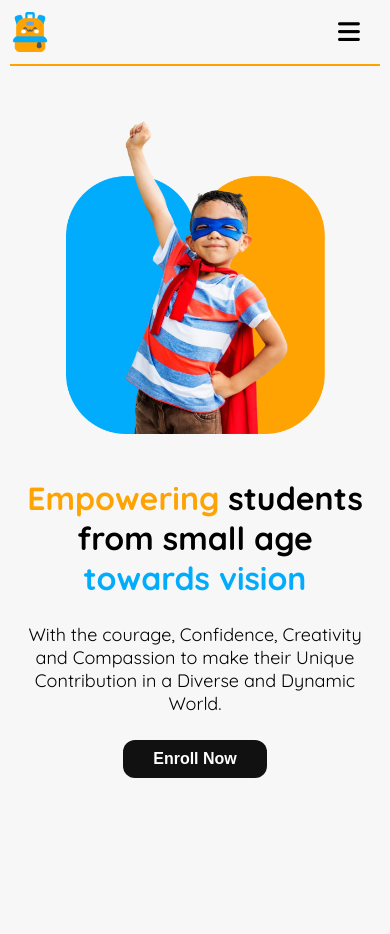
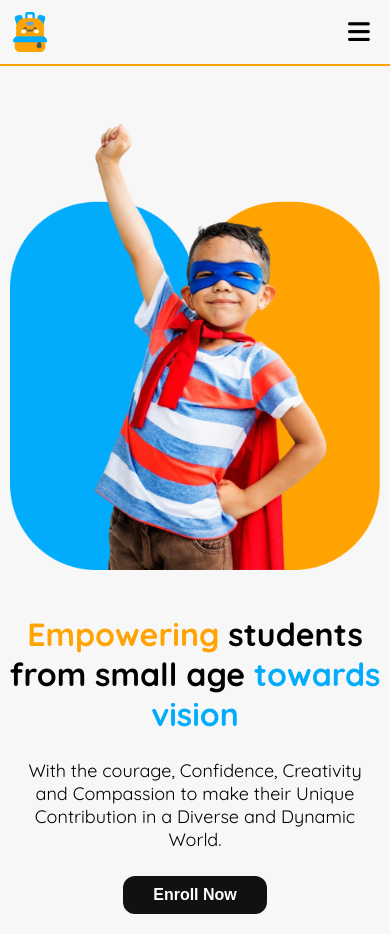
Before and after one commit to Pullock4981/Kids-school, a plain HTML site: page index.html in a window 390 px wide. Before the commit the page ends 844 px from the top, so only its background shows below. Drawn offline with Linux system fonts and the light colour scheme.

Commit message:
add edited hero section

```diff
--- a/style.css
+++ b/style.css
@@ -235,14 +235,15 @@
     /* common style */
 
     .section-margin{
-        margin-left: 10px;
-        margin-right: 10px;
+        margin-left: 0px;
+        margin-right: 0px;
     }
     /* navbar */
 
     .nav-img-text img{
         width: 40px;
         height: 40px;
+        margin-left: 10px;
     }
 
     .nav-img-text h1{
@@ -266,6 +267,8 @@
     .hr-line{
         display: block;
         margin-top: 12px;
+        margin-left: 0;
+        margin-right: 0;
         border: 1px solid rgb(254, 163, 1);
     }
 
@@ -276,7 +279,7 @@
     }
 
     .hero-img{
-        width: 70%;
+        width: 95%;
     }
 
     .hero-img img{
@@ -300,6 +303,7 @@
         font-size: 18px;
         font-weight: 400;
         text-align: center;
+        padding: 0 20px;
     }
 
     .hero-btn{
```
